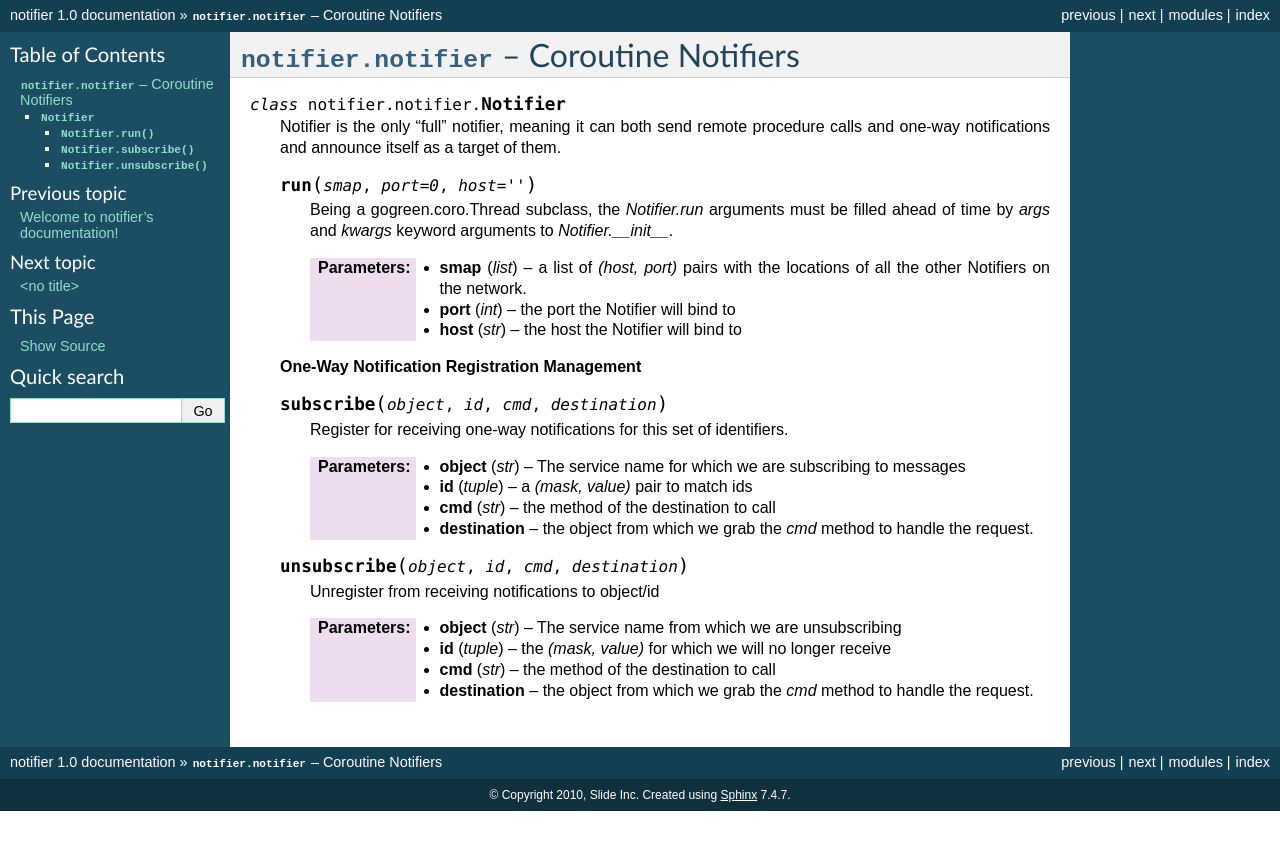
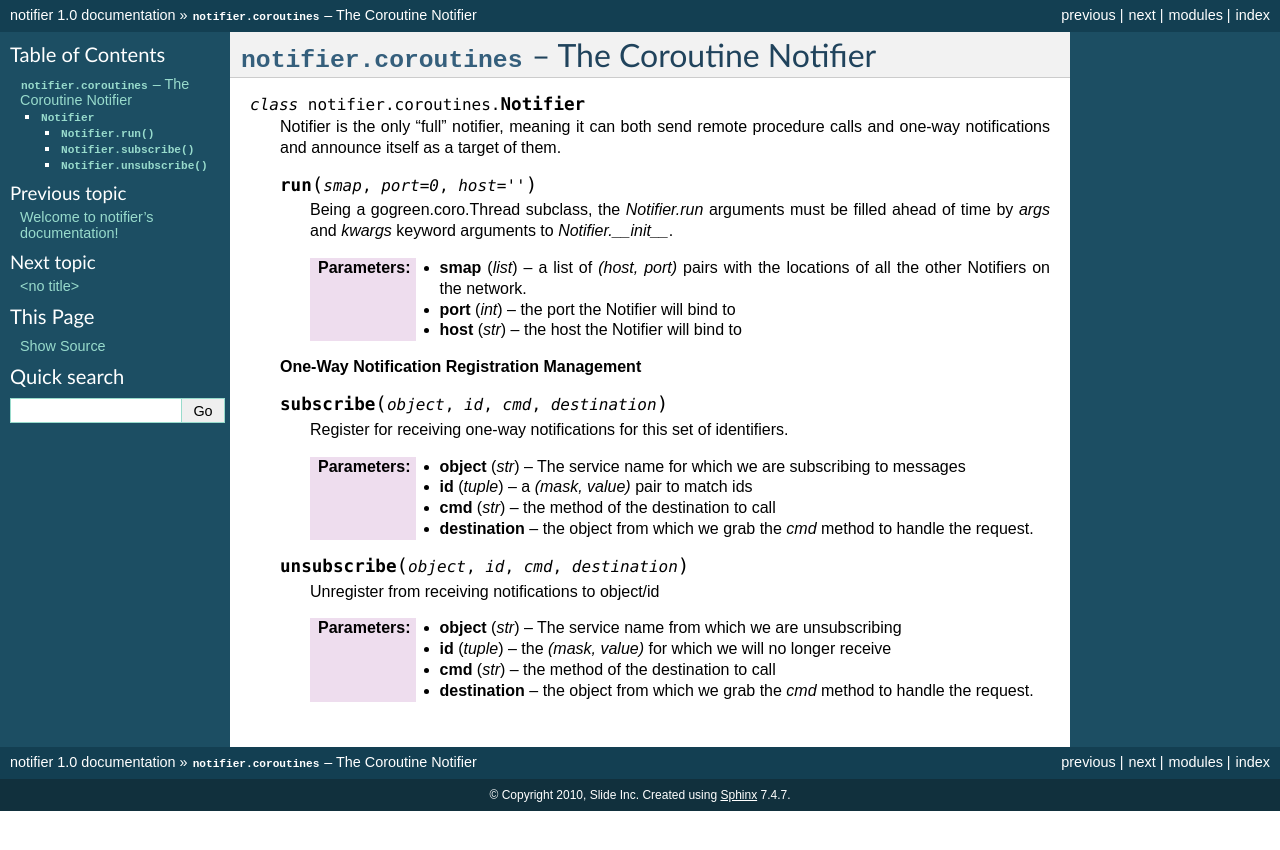
Before and after one commit to slideinc/notifier, a Sphinx documentation site: the page built from docs/source/notifier/coroutines.rst, in a window 1280 px wide. Shown: the top 850 px of the page. Built offline with Sphinx 7.4.7, drawn with Linux system fonts in a browser that asks for light colours.

Commit message:
properly reflect the module name change in the docs

```diff
--- a/docs/source/notifier/coroutines.rst
+++ b/docs/source/notifier/coroutines.rst
@@ -1,8 +1,8 @@
-===============================================
-:mod:`notifier.notifier` -- Coroutine Notifiers
-===============================================
+====================================================
+:mod:`notifier.coroutines` -- The Coroutine Notifier
+====================================================
 
-.. module:: notifier.notifier
+.. module:: notifier.coroutines
 .. moduleauthor:: Libor Michalek <libor@pobox.com>
 
 .. class:: Notifier
```
